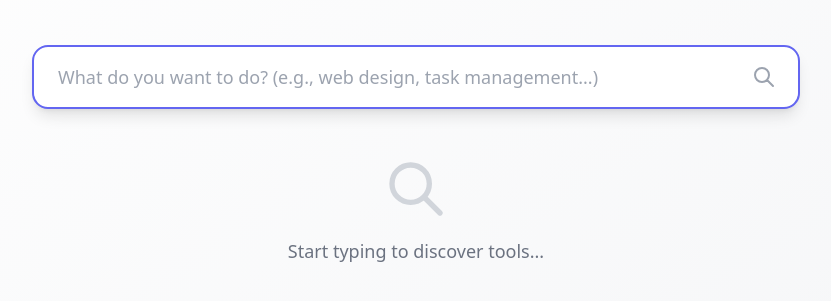
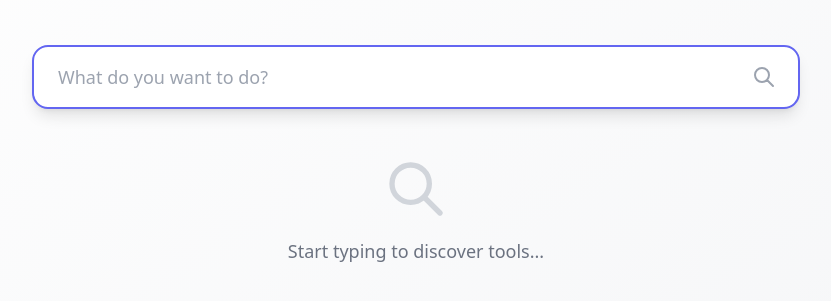
Before and after one commit to haydenlinder/usethis.dev, a website: page index.html in a window 1280 px wide. Shown: the part 159-460 px from the top of the page, without its empty margins (224-1055 px from the left). Drawn offline with nearby package versions, Linux system fonts and the light colour scheme.

Commit message:
Update placeholder

```diff
--- a/index.html
+++ b/index.html
@@ -20,7 +20,7 @@
                 <input
                     type="text"
                     id="searchInput"
-                    placeholder="What do you want to do? (e.g., web design, task management...)"
+                    placeholder="What do you want to do?"
                     class="w-full px-6 py-4 text-lg rounded-2xl border-2 border-gray-200 focus:border-indigo-500 focus:outline-none shadow-lg transition-all"
                     autocomplete="off"
                 />
```
